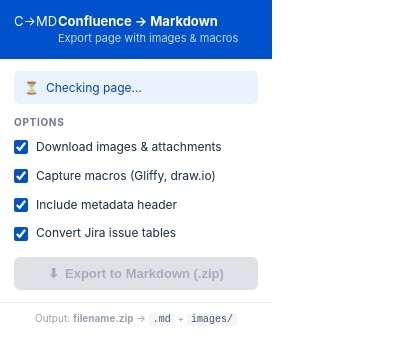
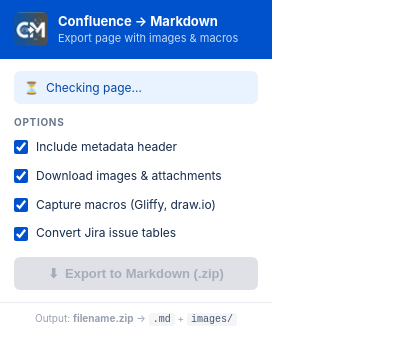
Before and after one commit to kisekitw/ConfluenceToMarkdown, a browser extension: page artifact/popup.html in a window 400 px wide. Drawn offline with Linux system fonts and the light colour scheme.

Commit message:
Modified option order

```diff
--- a/artifact/popup.html
+++ b/artifact/popup.html
@@ -1,13 +1,13 @@
-<!DOCTYPE html>
+<!doctype html>
 <html lang="en">
   <head>
-<meta charset="UTF-8">
+    <meta charset="UTF-8" />
     <title>Confluence → Markdown</title>
-<link rel="stylesheet" href="popup.css">
+    <link rel="stylesheet" href="popup.css" />
   </head>
   <body>
     <div class="header">
-    <span class="logo">C→MD</span>
+      <img class="logo" src="icons/icon32.png" alt="logo" />
       <div>
         <div class="title">Confluence → Markdown</div>
         <div class="subtitle">Export page with images &amp; macros</div>
@@ -23,19 +23,20 @@
       <div class="section-label">Options</div>
       <div class="options">
         <label class="opt">
-        <input type="checkbox" id="opt-images" checked>
+          <input type="checkbox" id="opt-metadata" checked />
+          <span>Include metadata header</span>
+        </label>
+        <label class="opt">
+          <input type="checkbox" id="opt-images" checked />
           <span>Download images &amp; attachments</span>
         </label>
         <label class="opt">
-        <input type="checkbox" id="opt-macros" checked>
+          <input type="checkbox" id="opt-macros" checked />
           <span>Capture macros (Gliffy, draw.io)</span>
         </label>
+
         <label class="opt">
-        <input type="checkbox" id="opt-metadata" checked>
-        <span>Include metadata header</span>
-      </label>
-      <label class="opt">
-        <input type="checkbox" id="opt-jira" checked>
+          <input type="checkbox" id="opt-jira" checked />
           <span>Convert Jira issue tables</span>
         </label>
       </div>
@@ -53,7 +54,10 @@
       <div class="result" id="result"></div>
     </div>
 
-  <div class="footer">Output: <strong>filename.zip</strong> → <code>.md</code> + <code>images/</code></div>
+    <div class="footer">
+      Output: <strong>filename.zip</strong> → <code>.md</code> +
+      <code>images/</code>
+    </div>
 
     <script src="popup.js"></script>
   </body>
```
Lines whose indentation alone changed are shown as unchanged.
